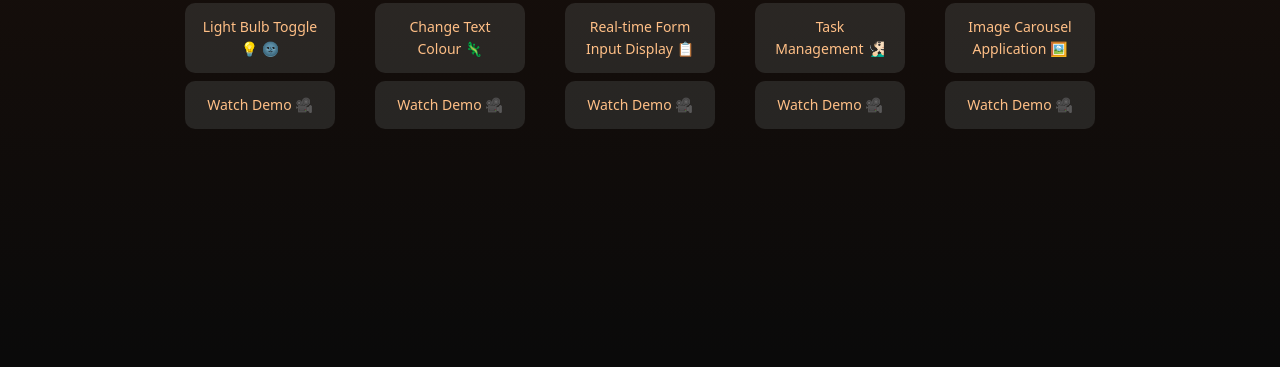
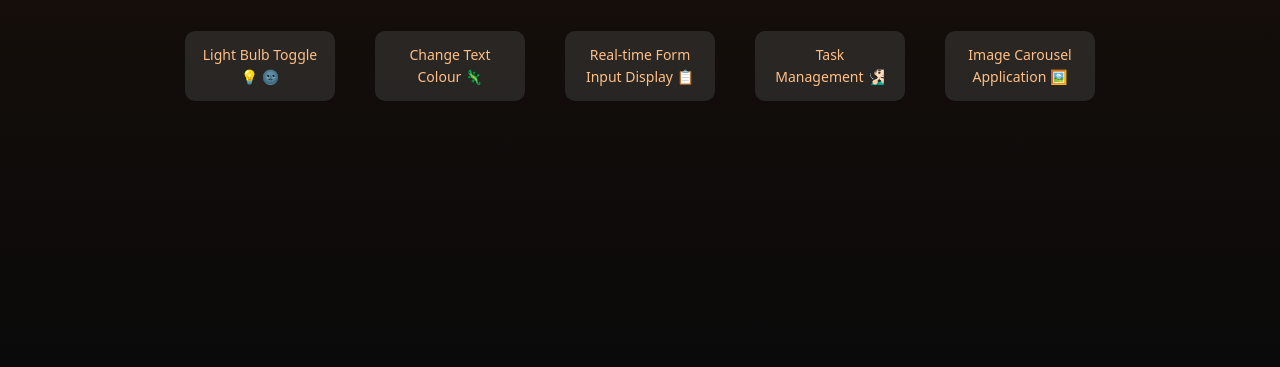
Before and after one commit to SundramKumar620/DOM-Challenges-1-to-5, a website: page index.html in a window 1280 px wide. Shown: the part 433-800 px from the top of the page. Drawn offline with Linux system fonts and the light colour scheme.

Commit message:
Update index.html

```diff
--- a/index.html
+++ b/index.html
@@ -14,52 +14,25 @@
       <div class="btns">
         <div class="btn-group">
           <a href="./challenge-1/index.html">Light Bulb Toggle 💡 🌚</a>
-          <a
-            href="https://vimeo.com/1058105858"
-            target="_blank"
-            class="demo-link"
-            >Watch Demo 🎥</a
-          >
+
         </div>
 
         <div class="btn-group">
           <a href="./challenge-2/index.html">Change Text Colour 🦎</a>
-          <a
-            href="https://vimeo.com/1058105879"
-            target="_blank"
-            class="demo-link"
-            >Watch Demo 🎥</a
-          >
+
         </div>
 
         <div class="btn-group">
           <a href="./challenge-3/index.html">Real-time Form Input Display 📋</a>
-          <a
-            href="https://vimeo.com/1058105893"
-            target="_blank"
-            class="demo-link"
-            >Watch Demo 🎥</a
-          >
         </div>
 
         <div class="btn-group">
           <a href="./challenge-4/index.html">Task Management 🧏🏻‍♂️</a>
-          <a
-            href="https://vimeo.com/1058105921"
-            target="_blank"
-            class="demo-link"
-            >Watch Demo 🎥</a
-          >
+
         </div>
 
         <div class="btn-group">
           <a href="./challenge-5/index.html">Image Carousel Application 🖼️</a>
-          <a
-            href="https://vimeo.com/1058105933"
-            target="_blank"
-            class="demo-link"
-            >Watch Demo 🎥</a
-          >
         </div>
       </div>
     </main>
```
